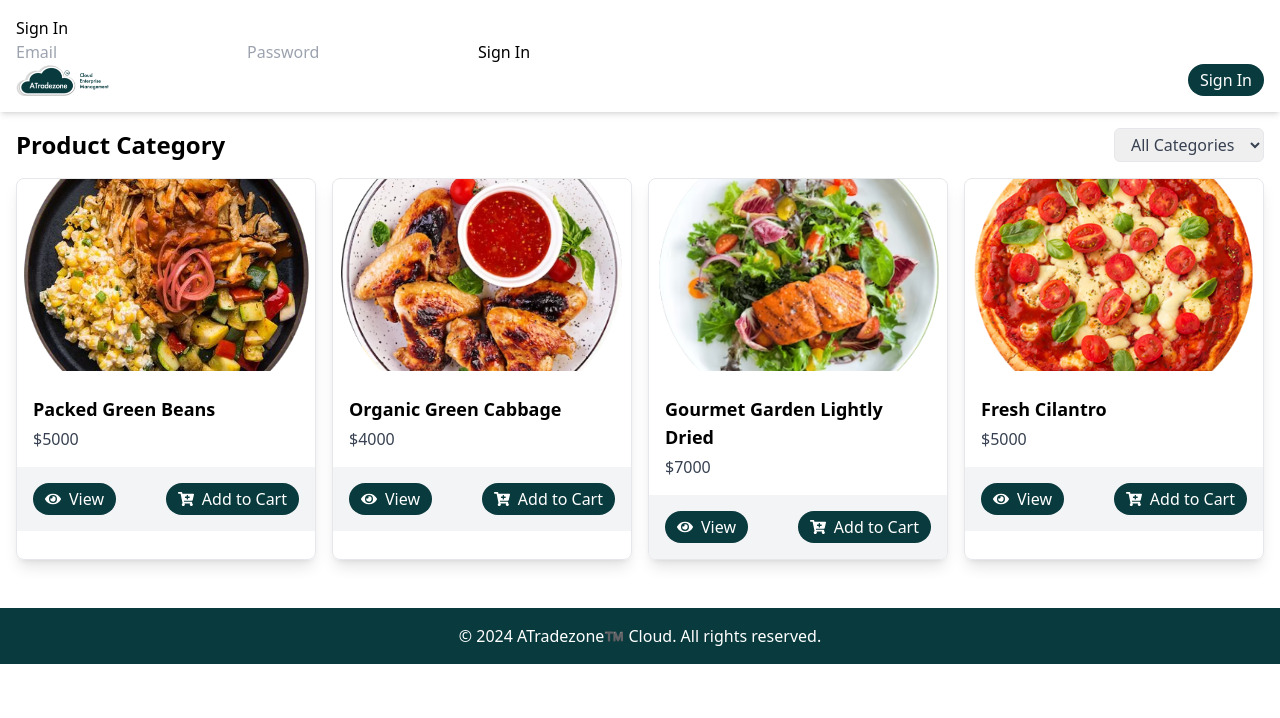
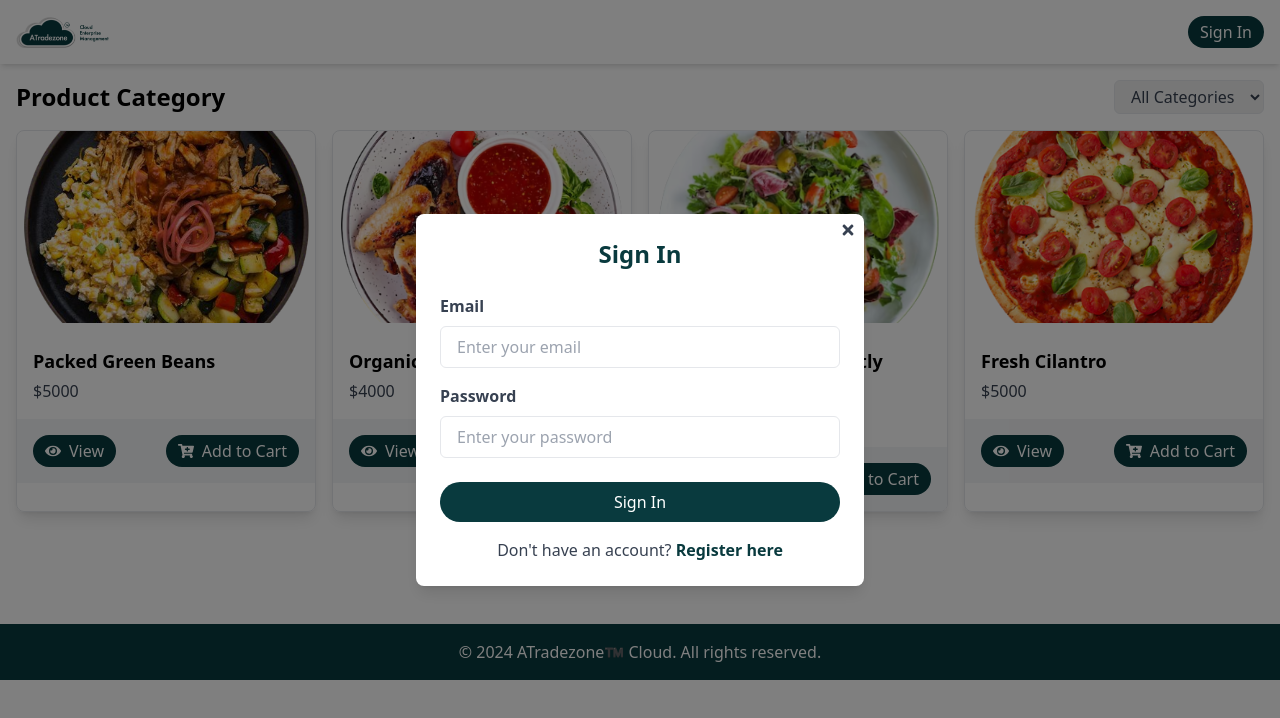
Before and after one commit to elisate/pos-cart-system, a React (Vite) app: page / in a window 1280 px wide. Both pictures are taken after a click on the button "Sign In". Shown: the top 718 px of the page. Built offline with nearby package versions, Linux system fonts and the light colour scheme.

Commit message:
some change

```diff
--- a/src/App.jsx
+++ b/src/App.jsx
@@ -12,7 +12,7 @@ function App() {
   <Routes>
     <Route path="/"element={<Layout/>}>
     <Route index element={<ProductCard/>}/>
-    <Route path="products" element={<ProductCard/>}/>
+    <Route path="/products" element={<ProductCard/>}/>
     <Route path="/cart" element={<ShoppingCart/>}/>
     </Route>
   </Routes>
--- a/src/components/Navbar.jsx
+++ b/src/components/Navbar.jsx
@@ -1,14 +1,16 @@
-import React from "react";
-import { Link } from "react-router-dom"; // Assuming you're using React Router
-import { useState } from "react";
+import React, { useState } from "react";
+import { Link } from "react-router-dom";
 import SignIn from "./SignIn";
+import Status_loged from "./Status_loged";
+
 const Navbar = () => {
-  const[modal,setModal]=useState(false);
-  const handlemodal=()=>{
+  const [modal, setModal] = useState(false);
+  const handlemodal = () => {
     setModal(!modal);
-  }
+  };
+
   return (
-    <nav className="bg-white p-4 shadow-md">
+    <nav className="fixed top-0 left-0 w-full bg-white p-4 shadow-md z-50">
       {modal && <SignIn handlemodal={handlemodal} />}
 
       <div className="container mx-auto flex items-center justify-between">
@@ -17,13 +19,14 @@ const Navbar = () => {
           <img src="/logo.png" alt="Logo" className="h-8" />
         </Link>
 
-        <button
-
+<Status_loged/>
+        {/* <button
           className="flex items-center bg-[#093A3E] text-white px-3 py-1 rounded-full hover:bg-opacity-90 focus:outline-none transition duration-300"
           onClick={handlemodal}
         >
           Sign In
-        </button>
+        </button> */}
+
       </div>
     </nav>
   );
--- a/src/components/ProductCard.jsx
+++ b/src/components/ProductCard.jsx
@@ -44,7 +44,7 @@ const ProductCard = () => {
       : products.filter((product) => product.category === selectedCategory);
 
   return (
-    <div className="container mx-auto p-4">
+    <div className="container mx-auto px-4 py-20">
       <div className="flex items-center justify-between mb-4">
         <h1 className="text-2xl font-bold">Product Category</h1>
         <select
--- a/src/components/ShoppingCart.jsx
+++ b/src/components/ShoppingCart.jsx
@@ -2,7 +2,7 @@ import React from "react";
 import { FaTimes, FaMinus, FaPlus } from "react-icons/fa";
 import { Link } from "react-router-dom";
 
-const ShoppingCart = ({ handleClose }) => {
+const ShoppingCart = ({handlecart}) => {
   const cartItems = [
     {
       id: 1,
@@ -40,7 +40,7 @@ const ShoppingCart = ({ handleClose }) => {
       <div className="relative bg-white p-6 rounded-lg shadow-lg w-full max-w-lg h-[90vh] flex flex-col overflow-hidden">
         {/* Close Button */}
         <button
-          onClick={handleClose}
+        onClick={handlecart}
           className="absolute top-4 right-4 text-gray-700 hover:text-gray-900 text-2xl"
         >
           <FaTimes />
--- a/src/components/SignIn.jsx
+++ b/src/components/SignIn.jsx
@@ -3,8 +3,16 @@ import { useForm } from "react-hook-form";
 import { useNavigate } from "react-router-dom";
 import axios from "axios";
 import { Notify } from "notiflix";
+import { FaTimes } from "react-icons/fa";
+import { useState } from "react";
+import Register from "./Register";
 
-const SignIn = () => {
+const SignIn = ({ handlemodal }) => {
+     const [reg, setReg] = useState(false);
+     const handlereg = () => {
+       setReg(!reg);
+     };
+
   const navigate = useNavigate(); // Initialize the useNavigate hook
   const {
     register,
@@ -24,7 +32,7 @@ const SignIn = () => {
       Notify.success("Login successful!");
 
       // Redirect to another page after successful login
-      navigate("/product"); // Replace '/dashboard' with the desired path
+      navigate("/products"); // Replace '/product' with the desired path
     } catch (error) {
       console.log(error);
       Notify.failure("Login failed. Please check your credentials.");
@@ -32,21 +40,77 @@ const SignIn = () => {
   };
 
   return (
-    <div>
-      <h2>Sign In</h2>
+    <div className="fixed inset-0 bg-black bg-opacity-50 flex justify-center items-center z-50">
+      {reg && <Register handlereg={handlereg}/>}
+      <div className="relative bg-white p-6 rounded-lg shadow-lg w-full max-w-md">
+        {/* Close Button */}
+        <button
+          onClick={() => handlemodal(false)}
+          className="absolute top-2 right-2 text-gray-700 hover:text-gray-900"
+        >
+          <FaTimes />
+        </button>
+
+        {/* Sign In Form */}
+        <h2 className="text-2xl font-bold mb-6 text-center text-[#093A3E]">
+          Sign In
+        </h2>
         <form onSubmit={handleSubmit(onSubmit)}>
+          <div className="mb-4">
+            <label
+              htmlFor="email"
+              className="block text-gray-700 font-bold mb-2"
+            >
+              Email
+            </label>
             <input
               type="email"
-          placeholder="Email"
-          {...register("email", { required: true })}
+              placeholder="Enter your email"
+              className="w-full px-4 py-2 border rounded-md focus:outline-none focus:ring-2 focus:ring-[#093A3E]"
+              {...register("email", { required: "Email is required" })}
             />
+            {errors.email && (
+              <p className="text-red-500">{errors.email.message}</p>
+            )}
+          </div>
+          <div className="mb-6">
+            <label
+              htmlFor="password"
+              className="block text-gray-700 font-bold mb-2"
+            >
+              Password
+            </label>
             <input
               type="password"
-          placeholder="Password"
-          {...register("password", { required: true })}
+              placeholder="Enter your password"
+              className="w-full px-4 py-2 border rounded-md focus:outline-none focus:ring-2 focus:ring-[#093A3E]"
+              {...register("password", { required: "Password is required" })}
             />
-        <button type="submit">Sign In</button>
+            {errors.password && (
+              <p className="text-red-500">{errors.password.message}</p>
+            )}
+          </div>
+          <button
+            type="submit"
+            className="w-full bg-[#093A3E] text-white py-2 rounded-full hover:bg-opacity-90 transition duration-300"
+          >
+            Sign In
+          </button>
         </form>
+
+        {/* Register Link */}
+        <div className="mt-4 text-center">
+          <p className="text-gray-700">
+            Don't have an account?{" "}
+            <button
+            onClick={handlereg}
+              className="text-[#093A3E] font-bold hover:underline"
+            >
+              Register here
+            </button>
+          </p>
+        </div>
+      </div>
     </div>
   );
 };
--- /dev/null
+++ b/src/components/Status_loged.jsx
@@ -0,0 +1,70 @@
+import React, { useState } from "react";
+import { Link } from "react-router-dom";
+import ShoppingCart from "./ShoppingCart";
+import { MdOutlineShoppingBag } from "react-icons/md";
+import SignIn from "./SignIn";
+
+const Status_loged = () => {
+  const [cart, setCart] = useState(false);
+  const [modal, setModal] = useState(false);
+
+  // Toggle modal visibility
+  const handlemodal = () => {
+    setModal(!modal);
+  };
+
+  // Toggle cart visibility
+  const handlecart = () => {
+    setCart(!cart);
+  };
+
+  // Fetching userToken from localStorage
+  let userToken = JSON.parse(localStorage.getItem("userToken"));
+
+  // Logout function
+  function Logout() {
+    localStorage.removeItem("userToken");
+    window.location.href = "/";
+  }
+
+  // Check if userToken exists
+  if (!userToken) {
+    return (
+      <div className="flex items-center justify-center h-full">
+        {modal && <SignIn handlemodal={handlemodal} />}
+        <button
+          onClick={handlemodal}
+          className="flex items-center bg-[#093A3E] text-white px-3 py-1 rounded-full hover:bg-opacity-90 focus:outline-none transition duration-300"
+        >
+          Sign In
+        </button>
+      </div>
+    );
+  } else {
+    return (
+      <div className="relative flex items-center space-x-4">
+        {cart && <ShoppingCart handlecart={handlecart} />}
+
+        <div className="relative flex items-center space-x-4">
+          <div className="relative cursor-pointer" onClick={handlecart}>
+            <MdOutlineShoppingBag
+              className="text-[#093A3E] cursor-pointer hover:text-[#06504C]"
+              size={35} // Adjust the size if needed
+            />
+
+            <span className="absolute -top-2 -right-2 w-6 h-6 flex items-center justify-center text-white bg-[#093A3E] rounded-full text-xs">
+              2
+            </span>
+          </div>
+          <img
+            src="profile.png"
+            alt="Profile"
+            className="w-9 h-9 rounded-full border-2 border-gray-300"
+          />
+        </div>
+      </div>
+    );
+  }
+};
+
+export default Status_loged;
```
Also changed, not shown: public/profile.png (added). Lines whose indentation alone changed are shown as unchanged.
